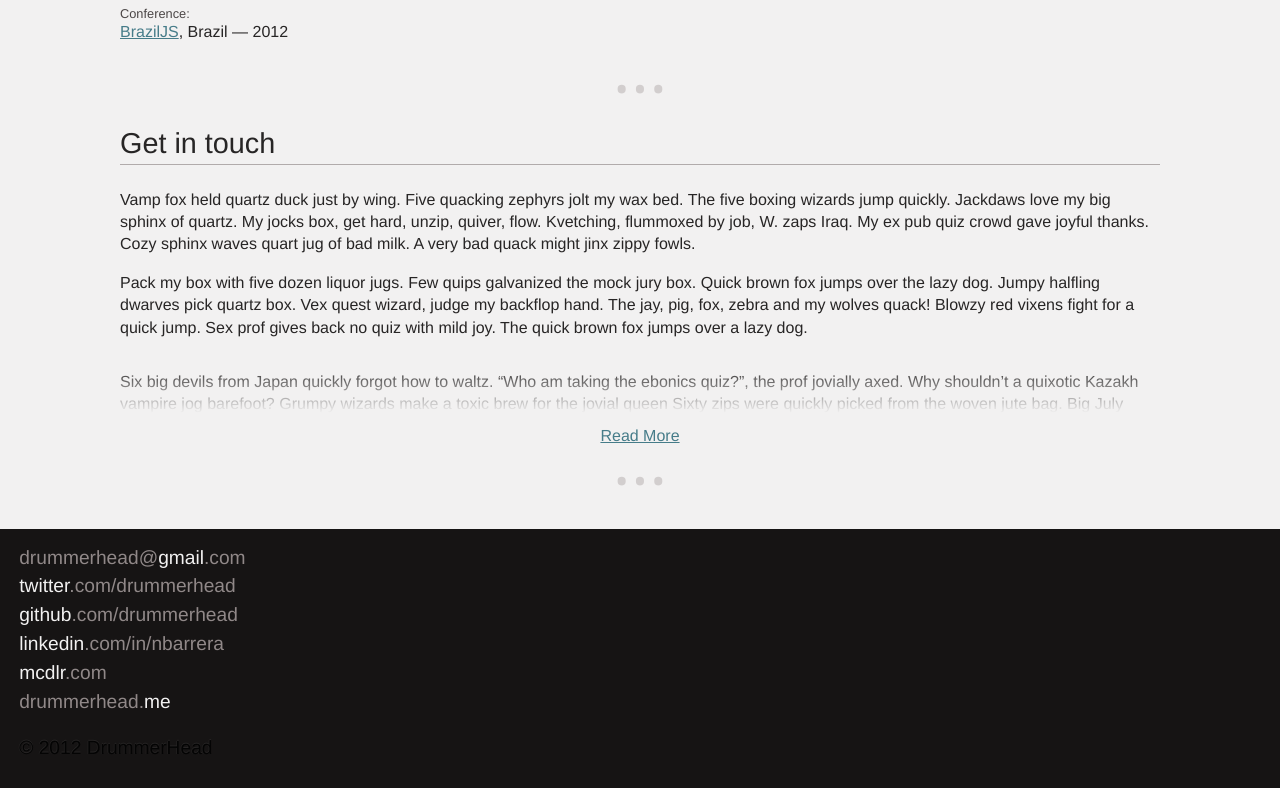
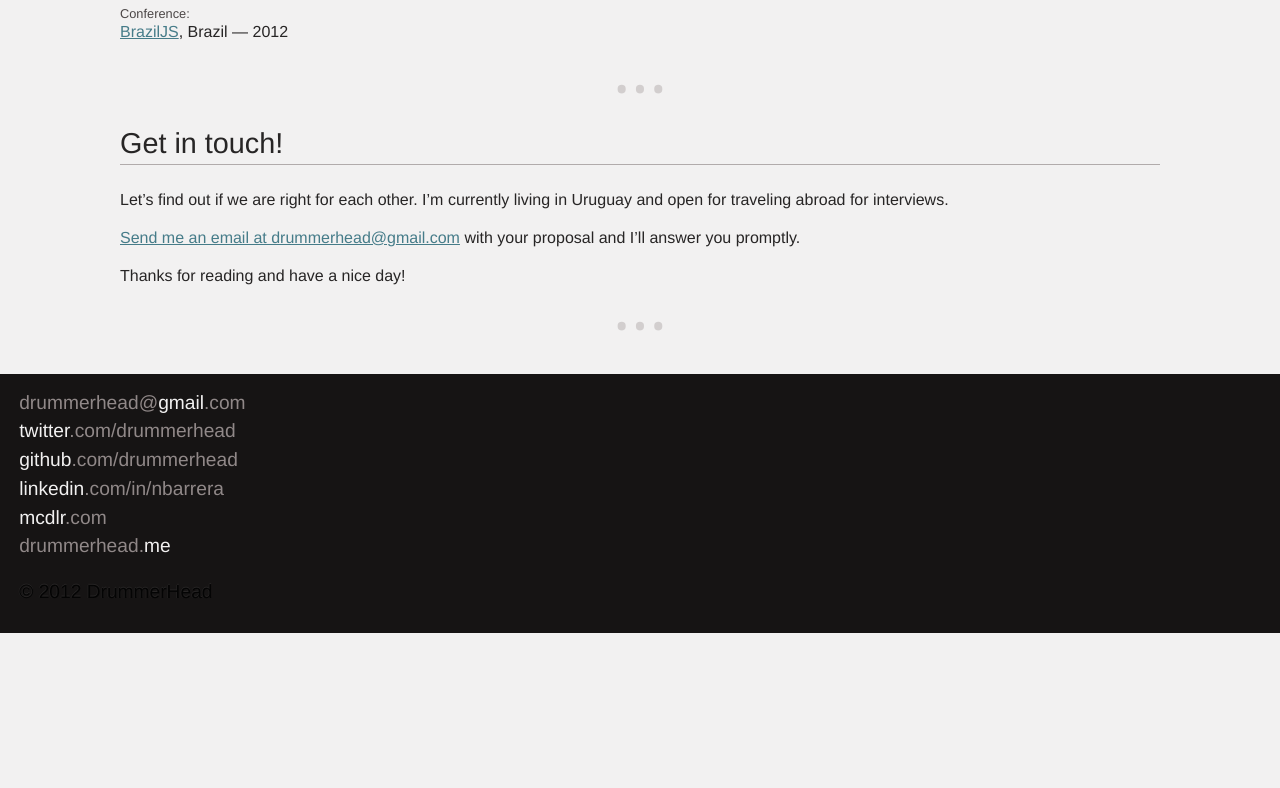
Before and after one commit to DrummerHead/Nicolas-Barrera-CV, a plain HTML site: page index.html in a window 1280 px wide. Shown: the part 2791-3579 px from the top of the page. After the commit the page ends 3424 px from the top, so only its background shows below. Drawn offline with Linux system fonts and the light colour scheme.

Commit message:
Add 'get in touch' content, obfuscate emails, unify quotes

```diff
--- a/index.html
+++ b/index.html
@@ -32,7 +32,7 @@
   </hgroup>
 
   <aside>
-    <a class='email' href='mailto:drummerhead@gmail.com'>contact: drummerhead@gmail.com</a>
+    <a class='email' href='mailto:drummerhead&#64;&#103;&#109;&#97;&#105;&#108;&#46;&#99;&#111;&#109;'>contact: drummerhead&#64;&#103;&#109;&#97;&#105;&#108;&#46;&#99;&#111;&#109;</a>
     <a class='url print' href='http://nicolas-barrera.com/'>nicolas-barrera.com</a>
     <a class='url print' href='http://drummerhead.me/' rel='external'>drummerhead.me</a>
   </aside>
@@ -184,20 +184,15 @@
   </section>
 
   <section id='get-in-touch'>
-    <h2><a href='#get-in-touch' rel='section'>Get in touch</a></h2>
-    <p>Vamp fox held quartz duck just by wing. Five quacking zephyrs jolt my wax bed. The five boxing wizards jump quickly. Jackdaws love my big sphinx of quartz. My jocks box, get hard, unzip, quiver, flow. Kvetching, flummoxed by job, W. zaps Iraq. My ex pub quiz crowd gave joyful thanks. Cozy sphinx waves quart jug of bad milk. A very bad quack might jinx zippy fowls.</p>
-    <p>Pack my box with five dozen liquor jugs. Few quips galvanized the mock jury box. Quick brown fox jumps over the lazy dog. Jumpy halfling dwarves pick quartz box. Vex quest wizard, judge my backflop hand. The jay, pig, fox, zebra and my wolves quack! Blowzy red vixens fight for a quick jump. Sex prof gives back no quiz with mild joy. The quick brown fox jumps over a lazy dog.</p>
-
-    <aside>
-      <p>Six big devils from Japan quickly forgot how to waltz. &#8220;Who am taking the ebonics quiz?&#8221;, the prof jovially axed. Why shouldn&#8217;t a quixotic Kazakh vampire jog barefoot? Grumpy wizards make a toxic brew for the jovial queen Sixty zips were quickly picked from the woven jute bag. Big July earthquakes confound zany experimental vow. Foxy parsons quiz and cajole the lovably dim wiki-girl. Cute, kind, jovial, foxy physique, amazing beauty? Wowser! Have a pick: twenty six letters — no forcing a jumbled quiz! A very big box sailed up then whizzed quickly from Japan. Jack quietly moved up front and seized the big ball of wax. Few black taxis drive up major roads on quiet hazy nights.</p>
-      <p>Just poets wax boldly as kings and queens march over fuzz. Bored? Craving a pub quiz fix? Why, just come to the Royal Oak! Grumpy wizards make toxic brew for the evil Queen and Jack. Crazy Fredericka bought many very exquisite opal jewels. The job of waxing linoleum frequently peeves chintzy kids. Back in June we delivered oxygen equipment of the same size. Just keep examining every low bid quoted for zinc etchings. How razorback-jumping frogs can level six piqued gymnasts! A quick movement of the enemy will jeopardize six gunboats. All questions asked by five watched experts amaze the judge. The wizard quickly jinxed the gnomes before they vapourized. Every good cow, fox, squirrel, and zebra likes to jump over happy dogs.</p>
-    </aside>
+    <h2><a href='#get-in-touch' rel='section'>Get in touch!</a></h2>
+    <p>Let&#8217;s find out if we are right for each other. I&#8217;m currently living in Uruguay and open for traveling abroad for interviews.</p>
+    <p><a class='email' href='mailto:drummerhead&#64;&#103;&#109;&#97;&#105;&#108;&#46;&#99;&#111;&#109;'>Send me an email at drummerhead&#64;&#103;&#109;&#97;&#105;&#108;&#46;&#99;&#111;&#109;</a> with your proposal and I&#8217;ll answer you promptly.</p>
+    <p>Thanks for reading and have a nice day!</p>
   </section>
 
-
   <!--
-  <section id='nome'>
-    <h2><a href='#nome' rel='section'>nome</a></h2>
+  <section id='{{nome}}'>
+    <h2><a href='#{{nome}}' rel='section'>{{nome}}</a></h2>
     <p></p>
 
     <aside>
@@ -214,7 +209,7 @@
 <div class='vessel'>
   <ul class='link-hub'>
     <li>
-      <a href="mailto:drummerhead&#64;&#103;&#109;&#97;&#105;&#108;&#46;&#99;&#111;&#109;"><strong>drummerhead</strong>&#64;<em>&#103;&#109;&#97;&#105;&#108;</em>&#46;&#99;&#111;&#109;</a>
+      <a href='mailto:drummerhead&#64;&#103;&#109;&#97;&#105;&#108;&#46;&#99;&#111;&#109;'><strong>drummerhead</strong>&#64;<em>&#103;&#109;&#97;&#105;&#108;</em>&#46;&#99;&#111;&#109;</a>
     </li>
     <li>
       <a href='https://twitter.com/DrummerHead' rel='me external'><em>twitter</em>.com/<strong>drummerhead</strong></a>
@@ -246,9 +241,9 @@
   s.parentNode.insertBefore(g,s)}(document,'script'));
   </script>
   -->
-  <script src="//cdnjs.cloudflare.com/ajax/libs/zepto/1.0rc1/zepto.min.js"></script>
+  <script src='//cdnjs.cloudflare.com/ajax/libs/zepto/1.0rc1/zepto.min.js'></script>
   <script>window.Zepto || document.write('<script src="/js/vendor/zepto.min.js"><\/script>')</script>
-  <script src="/js/gedrag.js"></script>
+  <script src='/js/gedrag.js'></script>
 </div><!-- /#moribus -->
 
 
```
